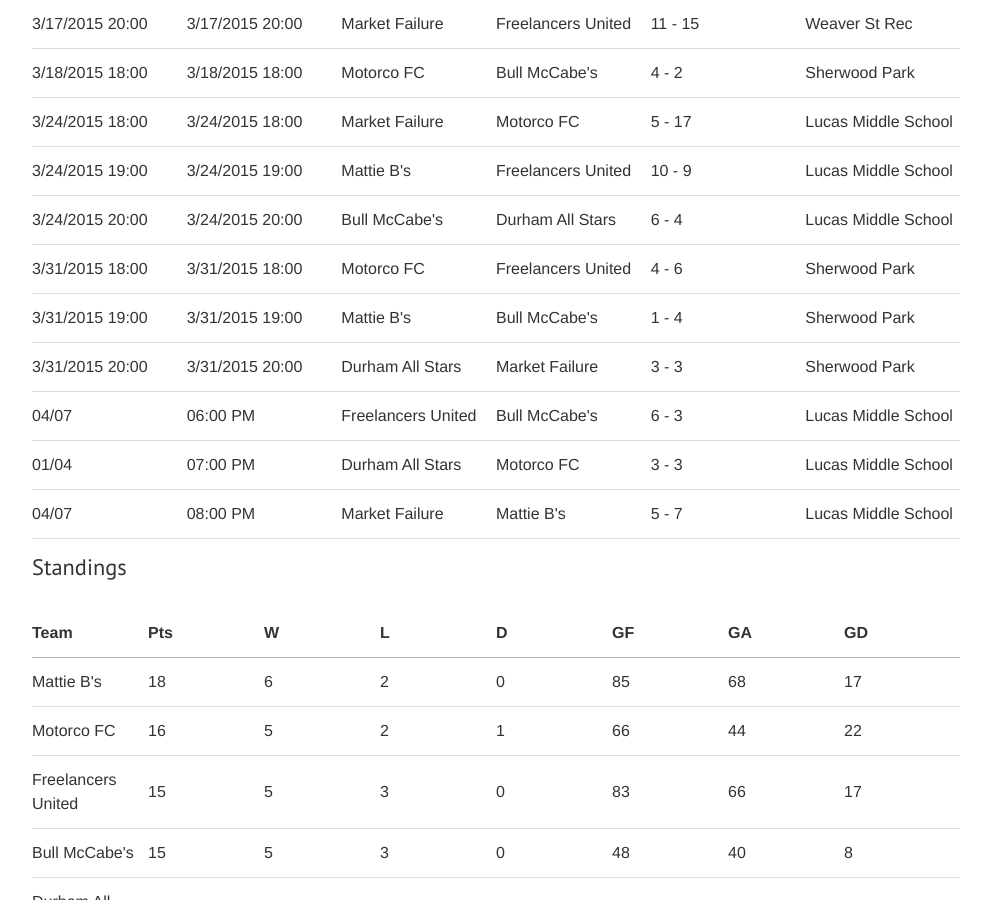
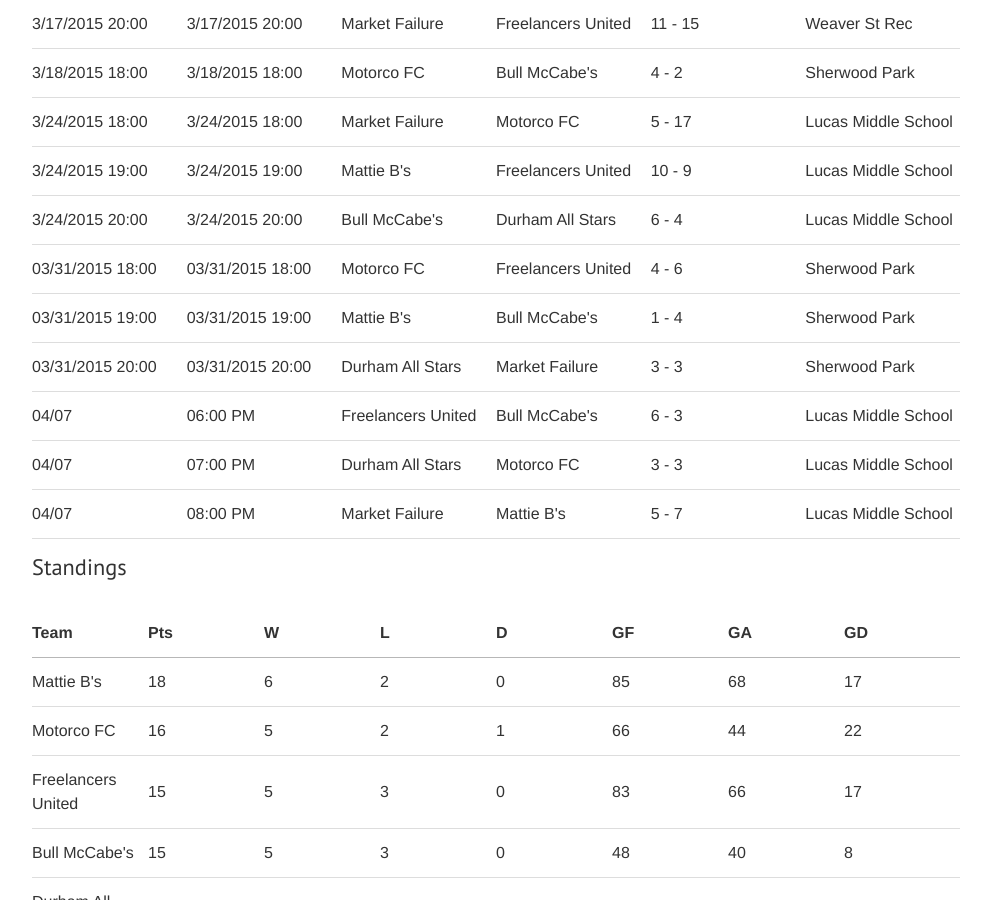
Before and after one commit to durhamatletico/durhamatletico.github.io, a Jekyll site: the page built from futsal/schedule.html, in a window 1280 px wide and 900 px high, scrolled down 1694 px. Shown: the whole window, without its empty margins (144-1135 px from the left). Built offline with Jekyll 4.4.1, drawn with Linux system fonts in a browser that asks for light colours.

Commit message:
Fix typo

```diff
--- a/_data/matches.yml
+++ b/_data/matches.yml
@@ -142,7 +142,7 @@
     away: 4
   venue: Lucas Middle School
 
-- date: 3/31/2015 18:00
+- date: 03/31/2015 18:00
   home: "Motorco FC"
   away: "Freelancers United"
   score:
@@ -150,7 +150,7 @@
     away: 6
   venue: Sherwood Park
 
-- date: 3/31/2015 19:00
+- date: 03/31/2015 19:00
   home: "Mattie B's"
   away: "Bull McCabe's"
   score:
@@ -158,7 +158,7 @@
     away: 4
   venue: Sherwood Park
 
-- date: 3/31/2015 20:00
+- date: 03/31/2015 20:00
   home: "Durham All Stars"
   away: "Market Failure"
   score:
@@ -174,7 +174,7 @@
     away: 3
   venue: Lucas Middle School
 
-- date: 4/72015 19:00
+- date: 4/7/2015 19:00
   home: "Durham All Stars"
   away: "Motorco FC"
   score:
```
